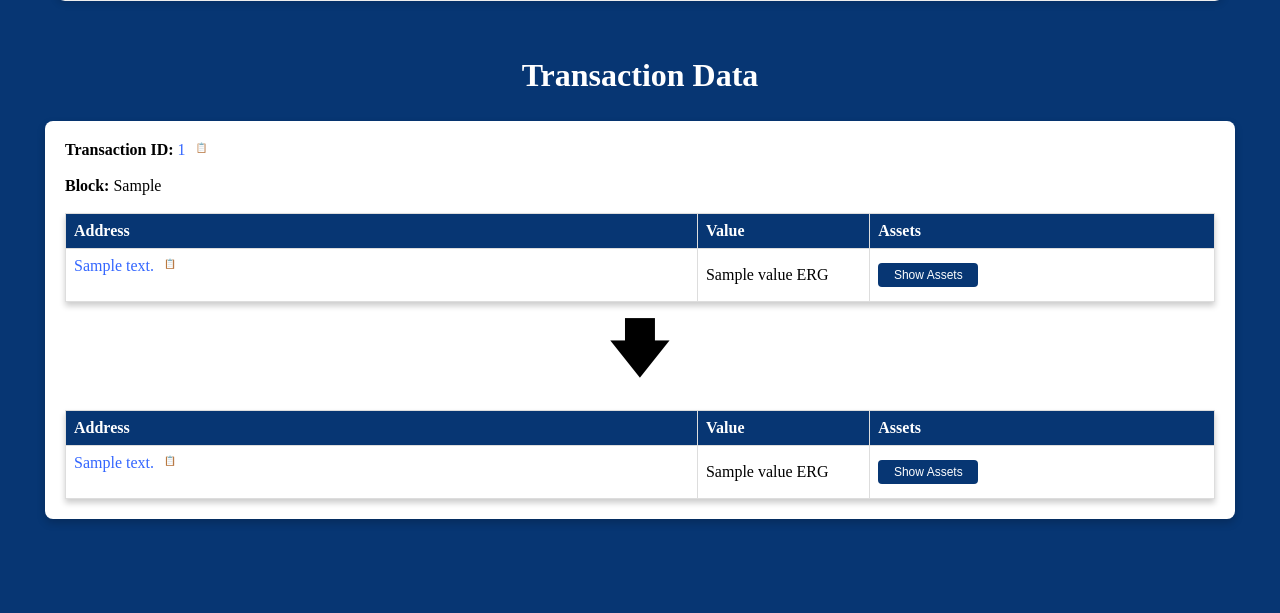
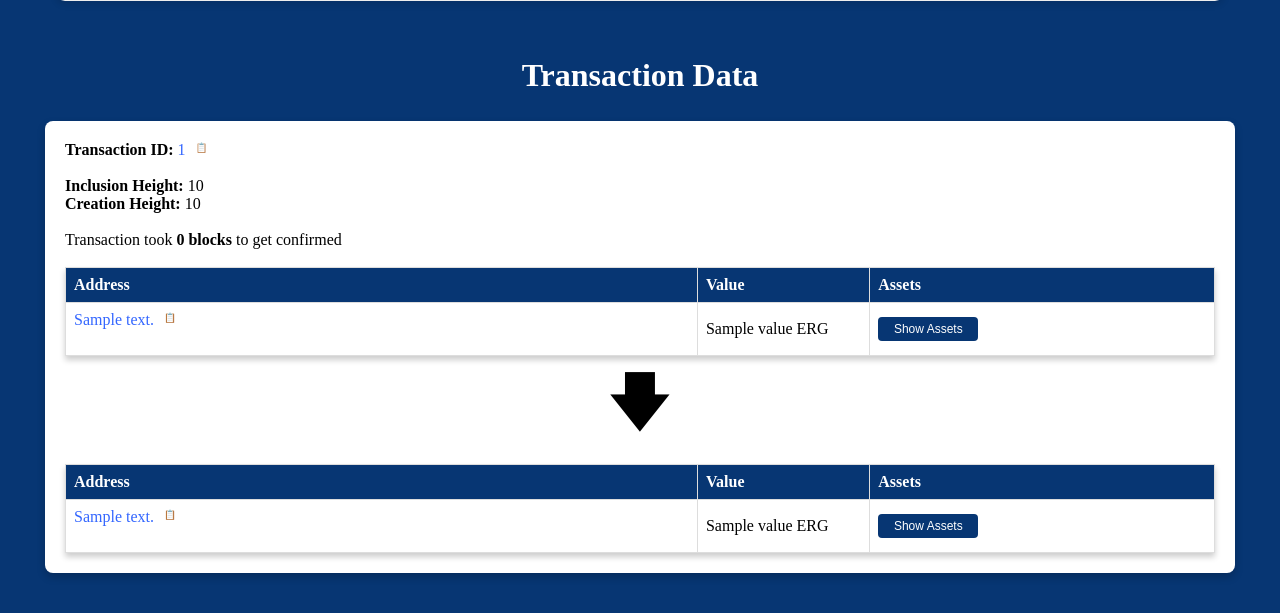
Before and after one commit to FlyingPig69/Ergo-node-explorer, a Flask app: template api/templates/transactions.html in a window 1280 px wide. Shown: the part 119-732 px from the top of the page. Run offline with Flask 3, Linux system fonts and the light colour scheme; the template is opened without the code that fills it: most values are stand-ins (such as "Sample title", 1, 10 or a date in 2020).

Commit message:
Update transactions.html

```diff
--- a/api/templates/transactions.html
+++ b/api/templates/transactions.html
@@ -41,8 +41,9 @@
                 <span id="txid"><a href="{{ transaction_id }}">{{ transaction_id }}</span></a>
                 <button onclick="copyToClipboard('txid')" class="clipboard-icon">📋</button><br><br>
 
-
-                <b>Block:</b> {{ transaction_data['Inclusion Height'] }}
+                <b>Inclusion Height:</b> {{ transaction_data['inclusionHeight']}}<br>
+                <b>Creation Height:</b> {{ transaction_data['creationHeight']}}<br><br>
+                Transaction took <b>{{ transaction_data['inclusionHeight'] - transaction_data['creationHeight'] }} blocks</b> to get confirmed
                 <br><br>
             </div>
             <div class="card-body">
@@ -215,7 +216,8 @@ function toggleAssetBox(button) {
     expandButton.style.display = isVisible ? 'none' : 'inline';
     collapseButton.style.display = isVisible ? 'inline' : 'none';
 
-
+    // Optional: Trigger a reflow to force the browser to repaint and apply styles immediately
+    // This can help with some browsers not immediately rendering the changes
     void assetBox.offsetWidth;
 }
 
```
